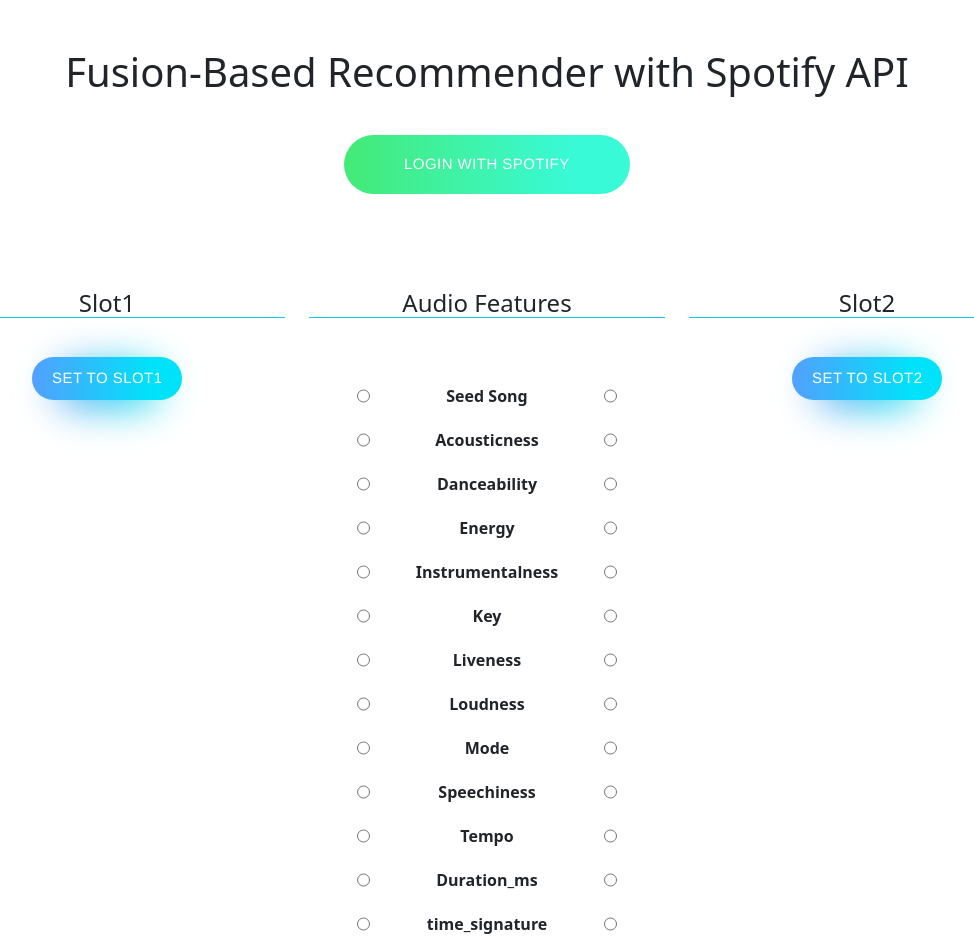
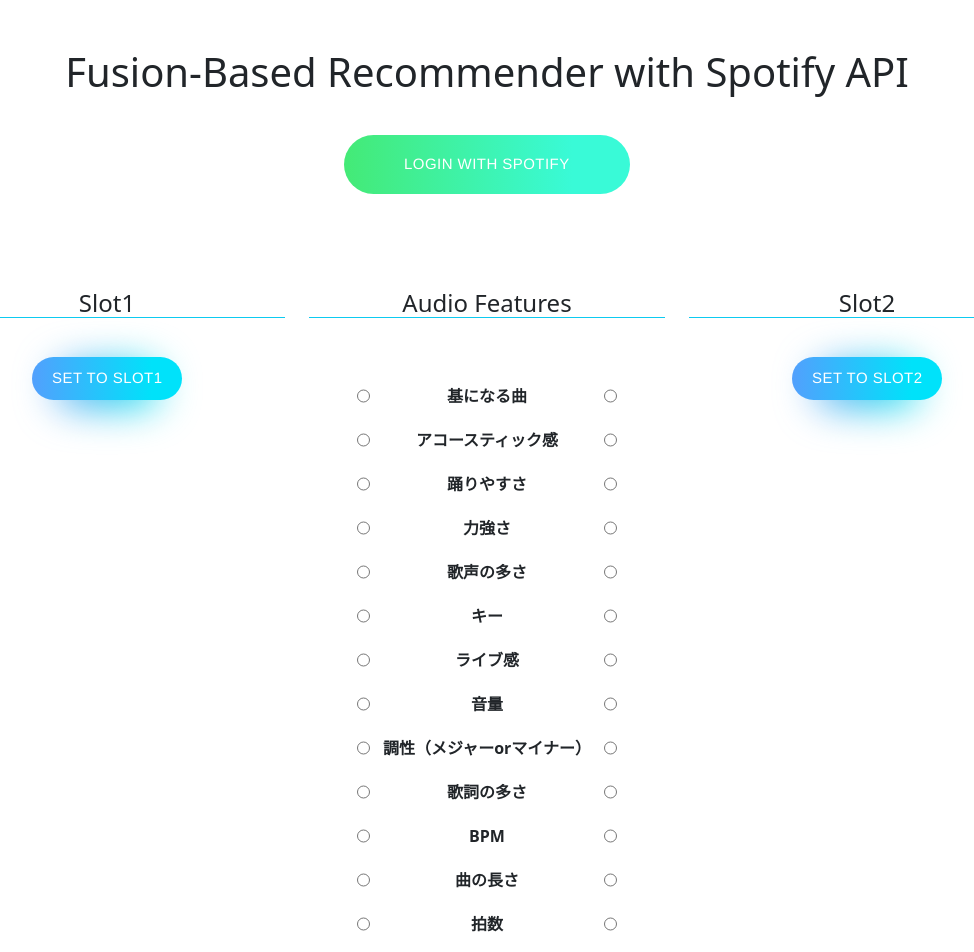
Before and after one commit to kkshizuka1999/Fusion_Based_music_recommender, a React (Create React App) app: page / in a window 1280 px wide. Shown: the top 952 px of the page, without its empty margins (153-1127 px from the left). Built offline with nearby package versions, Linux system fonts and the light colour scheme.

Commit message:
選択肢を日本語化

```diff
--- a/src/components/Fusion.jsx
+++ b/src/components/Fusion.jsx
@@ -83,7 +83,7 @@
         <div className="d-flex flex-column">
           <div className="d-flex  justify-content-between">
             <input type="radio" name="basesong" value={slotA.id} />
-            <label htmlFor="basesong">Seed Song</label>
+            <label htmlFor="basesong">基になる曲</label>
             <input type="radio" name="basesong" value={slotB.id} />
           </div>
           <div className="d-flex  justify-content-between">
@@ -92,7 +92,7 @@
               name="acousticness"
               value={slotA.acousticness}
             />
-            <label htmlFor="acousticness">Acousticness</label>
+            <label htmlFor="acousticness">アコースティック感</label>
             <input
               type="radio"
               name="acousticness"
@@ -105,7 +105,7 @@
               name="danceability"
               value={slotA.danceability}
             />
-            <label htmlFor="danceability">Danceability</label>
+            <label htmlFor="danceability">踊りやすさ</label>
             <input
               type="radio"
               name="danceability"
@@ -114,7 +114,7 @@
           </div>
           <div className="d-flex  justify-content-between">
             <input type="radio" name="energy" value={slotA.energy} />
-            <label htmlFor="energy">Energy</label>
+            <label htmlFor="energy">力強さ</label>
             <input type="radio" name="energy" value={slotB.energy} />
           </div>
           <div className="d-flex  justify-content-between">
@@ -123,7 +123,7 @@
               name="instrumentalness"
               value={slotA.instrumentalness}
             />
-            <label htmlFor="instrumentalness">Instrumentalness</label>
+            <label htmlFor="instrumentalness">歌声の多さ</label>
             <input
               type="radio"
               name="instrumentalness"
@@ -132,37 +132,37 @@
           </div>
           <div className="d-flex  justify-content-between">
             <input type="radio" name="key" value={slotA.key} />
-            <label htmlFor="key">Key</label>
+            <label htmlFor="key">キー</label>
             <input type="radio" name="key" value={slotB.key} />
           </div>
           <div className="d-flex  justify-content-between">
             <input type="radio" name="liveness" value={slotA.liveness} />
-            <label htmlFor="liveness">Liveness</label>
+            <label htmlFor="liveness">ライブ感</label>
             <input type="radio" name="liveness" value={slotB.liveness} />
           </div>
           <div className="d-flex  justify-content-between">
             <input type="radio" name="loudness" value={slotA.loudness} />
-            <label htmlFor="loudness">Loudness</label>
+            <label htmlFor="loudness">音量</label>
             <input type="radio" name="loudness" value={slotB.loudness} />
           </div>
           <div className="d-flex  justify-content-between">
             <input type="radio" name="mode" value={slotA.mode} />
-            <label htmlFor="mode">Mode</label>
+            <label htmlFor="mode">調性（メジャーorマイナー）</label>
             <input type="radio" name="mode" value={slotB.mode} />
           </div>
           <div className="d-flex  justify-content-between">
             <input type="radio" name="speechiness" value={slotA.speechiness} />
-            <label htmlFor="speechiness">Speechiness</label>
+            <label htmlFor="speechiness">歌詞の多さ</label>
             <input type="radio" name="speechiness" value={slotB.speechiness} />
           </div>
           <div className="d-flex  justify-content-between">
             <input type="radio" name="tempo" value={slotA.tempo} />
-            <label htmlFor="tempo">Tempo</label>
+            <label htmlFor="tempo">BPM</label>
             <input type="radio" name="tempo" value={slotB.tempo} />
           </div>
           <div className="d-flex  justify-content-between">
             <input type="radio" name="duration_ms" value={slotA.duration_ms} />
-            <label htmlFor="tempo">Duration_ms</label>
+            <label htmlFor="tempo">曲の長さ</label>
             <input type="radio" name="duration_ms" value={slotB.duration_ms} />
           </div>
           <div className="d-flex  justify-content-between">
@@ -171,7 +171,7 @@
               name="time_signature"
               value={slotA.time_signature}
             />
-            <label htmlFor="tempo">time_signature</label>
+            <label htmlFor="tempo">拍数</label>
             <input
               type="radio"
               name="time_signature"
@@ -180,7 +180,7 @@
           </div>
           <div className="d-flex  justify-content-between">
             <input type="radio" name="valence" value={slotA.valence} />
-            <label htmlFor="valence">Valence</label>
+            <label htmlFor="valence">明るさ</label>
             <input type="radio" name="valence" value={slotB.valence} />
           </div>
         </div>
```
